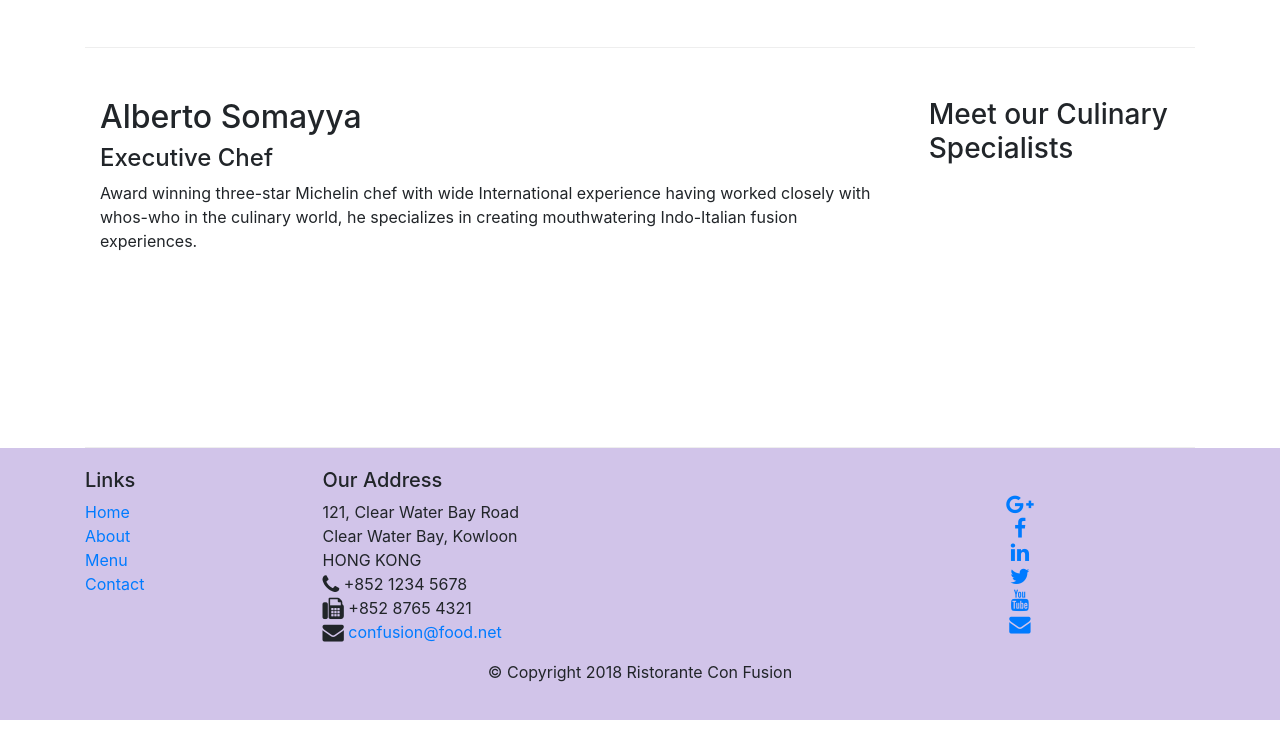
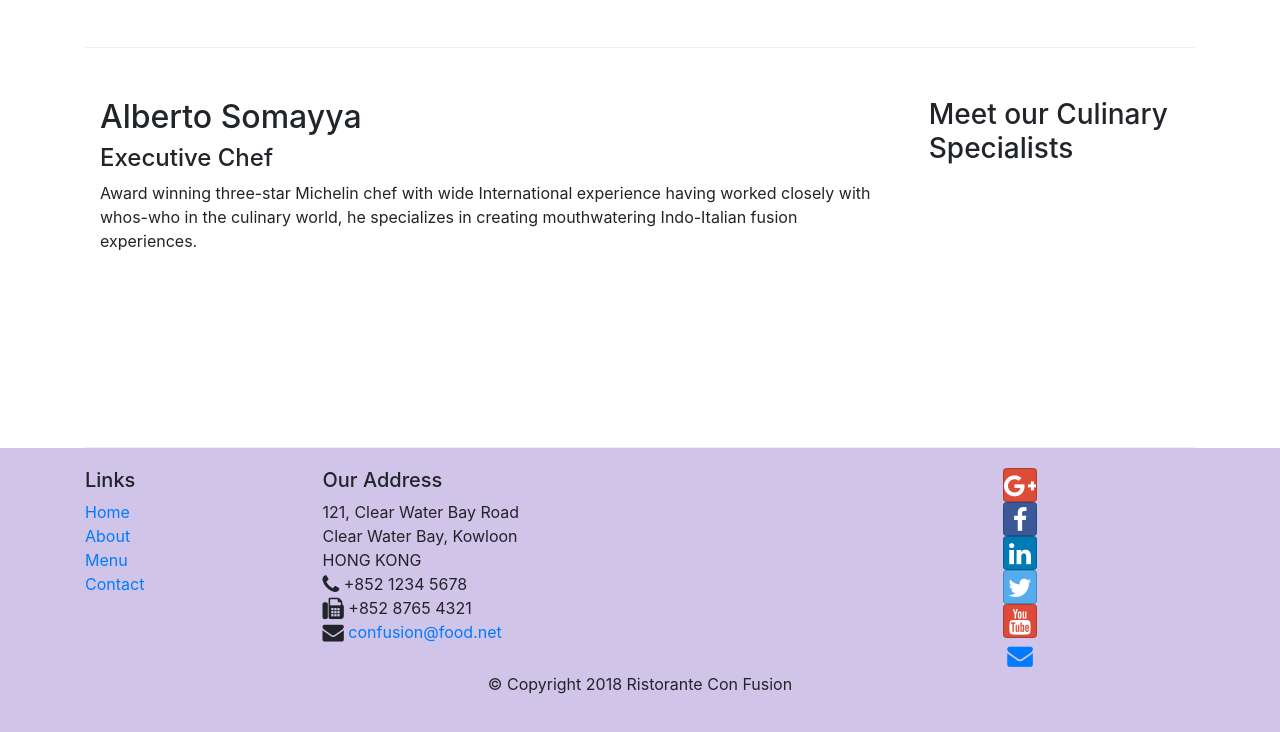
Before and after one commit to Einstien1/Ecommerce-Website, a website: page index.html in a window 1280 px wide. Shown: the part 1086-1818 px from the top of the page. Drawn offline with nearby package versions, Linux system fonts and the light colour scheme.

Commit message:
Fonts and icons completed

```diff
--- a/index.html
+++ b/index.html
@@ -24,10 +24,14 @@
             <a class="navbar-brand" href="#">Ristorante Con Fusion</a>
             <div class="collapse navbar-collapse" id="Navbar">
                 <ul class="navbar-nav mr-auto">
-                    <li class="nav-item active"><a class="nav-link" href="#"><span class="fa fa-home fa-lg"></span> Home</a></li>
-                    <li class="nav-item"><a class="nav-link" href="./aboutus.html"><span class="fa fa-info fa-lg"></span> About</a></li>
-                    <li class="nav-item"><a class="nav-link" href="#"><span class="fa fa-list fa-lg"></span> Menu</a></li>
-                    <li class="nav-item"><a class="nav-link" href="#"><span class="fa fa-address-card fa-lg"></span> Contact</a></li>
+                    <li class="nav-item active"><a class="nav-link" href="#"><span class="fa fa-home fa-lg"></span>
+                            Home</a></li>
+                    <li class="nav-item"><a class="nav-link" href="./aboutus.html"><span
+                                class="fa fa-info fa-lg"></span> About</a></li>
+                    <li class="nav-item"><a class="nav-link" href="#"><span class="fa fa-list fa-lg"></span> Menu</a>
+                    </li>
+                    <li class="nav-item"><a class="nav-link" href="#"><span class="fa fa-address-card fa-lg"></span>
+                            Contact</a></li>
                 </ul>
             </div>
         </div>
@@ -106,17 +110,23 @@
                         <!-- <span> and <i> tag both are same can we used alternatively -->
                         <span class="fa fa-phone fa-lg"></span> +852 1234 5678<br>
                         <span class="fa fa-fax fa-lg"></span> +852 8765 4321<br>
-                        <span class="fa fa-envelope fa-lg"></span> <a href="mailto:confusion@food.net">confusion@food.net</a>
+                        <span class="fa fa-envelope fa-lg"></span> <a
+                            href="mailto:confusion@food.net">confusion@food.net</a>
                     </address>
                 </div>
                 <div class="col-12 col-sm-4 align-self-center ">
                     <div class="text-center">
-                        <a href="http://google.com/+"> <span class="fa fa-google-plus fa-lg"></span></a><br>
-                        <a href="http://www.facebook.com/profile.php?id="><span class="fa fa-facebook fa-lg"></span></a><br>
-                        <a href="http://www.linkedin.com/in/"><span class="fa fa-linkedin fa-lg"></span></a><br>
-                        <a href="http://twitter.com/"><span class="fa fa-twitter fa-lg"></span></a><br>
-                        <a href="http://youtube.com/"><span class="fa fa-youtube fa-lg"></span></a><br>
-                        <a href="mailto:"><span class="fa fa-envelope fa-lg"></span></a>
+                        <a class="btn btn-social-icon btn-google" href="http://google.com/+"> <span
+                                class="fa fa-google-plus fa-lg"></span></a><br>
+                        <a class="btn btn-social-icon btn-facebook" href="http://www.facebook.com/profile.php?id="><span
+                                class="fa fa-facebook fa-lg"></span></a><br>
+                        <a class="btn btn-social-icon btn-linkedin" href="http://www.linkedin.com/in/"><span
+                                class="fa fa-linkedin fa-lg"></span></a><br>
+                        <a class="btn btn-social-icon btn-twitter" href="http://twitter.com/"><span
+                                class="fa fa-twitter fa-lg"></span></a><br>
+                        <a class="btn btn-social-icon btn-google" href="http://youtube.com/"><span
+                                class="fa fa-youtube fa-lg"></span></a><br>
+                        <a class="btn btn-social-icon " href="mailto:"><span class="fa fa-envelope fa-lg"></span></a>
                     </div>
                 </div>
             </div>
```
Also changed, not shown: aboutus.html (+6 -6 lines).
